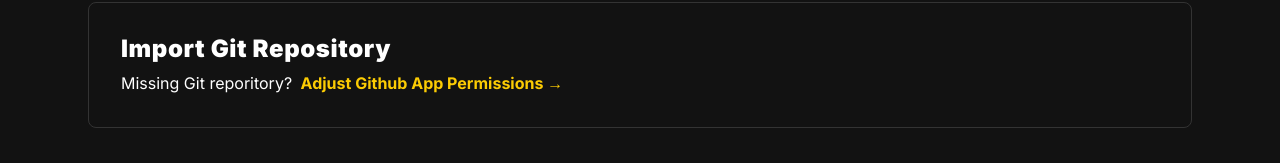
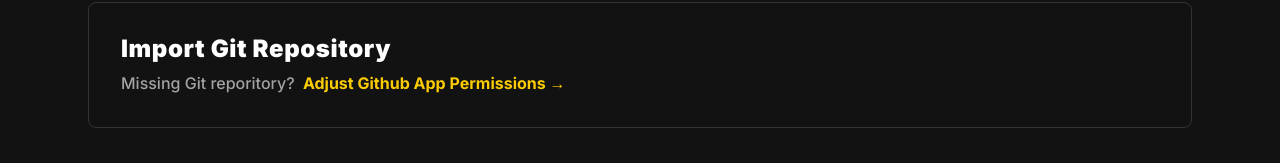
Before and after one commit to krs98/replay-web, a Next.js app: page /new in a window 1280 px wide. Shown: the part 314-477 px from the top of the page. Built offline with nearby package versions, Linux system fonts and the light colour scheme.

Commit message:
polish `Missing Git repository?` text styles

```diff
--- a/src/features/misc/components/AdjustAppPermissions.tsx
+++ b/src/features/misc/components/AdjustAppPermissions.tsx
@@ -10,7 +10,7 @@
 
   return (
     <p className="text-white">
-      <span className="mr-1">Missing Git reporitory? </span>
+      <span className="mr-1 text-gray font-medium">Missing Git reporitory? </span>
       <span
         className="inline-flex items-center text-yellow font-bold cursor-pointer hover:underline"
         onClick={handleClickAdjustPermissions}
```
